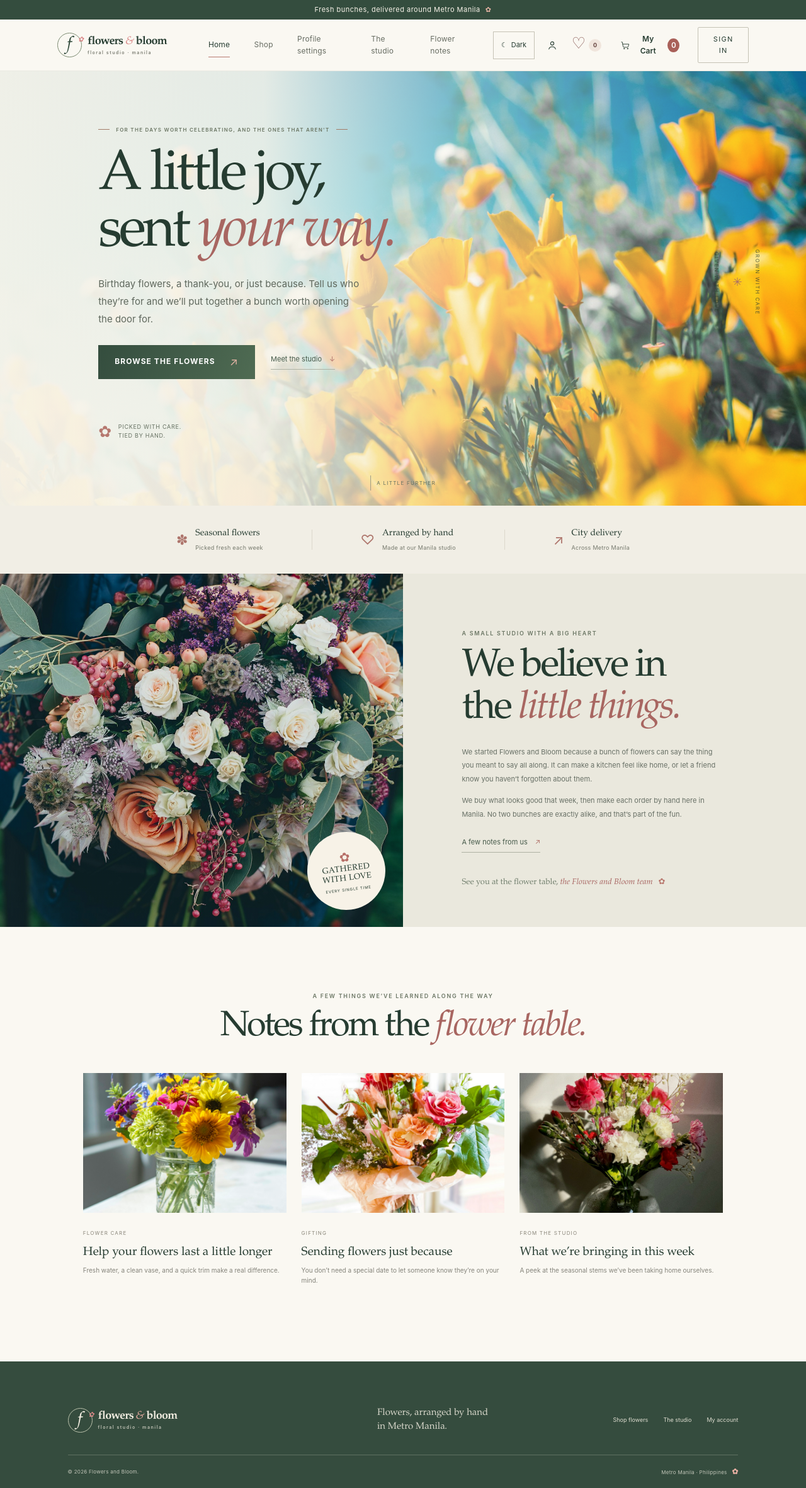
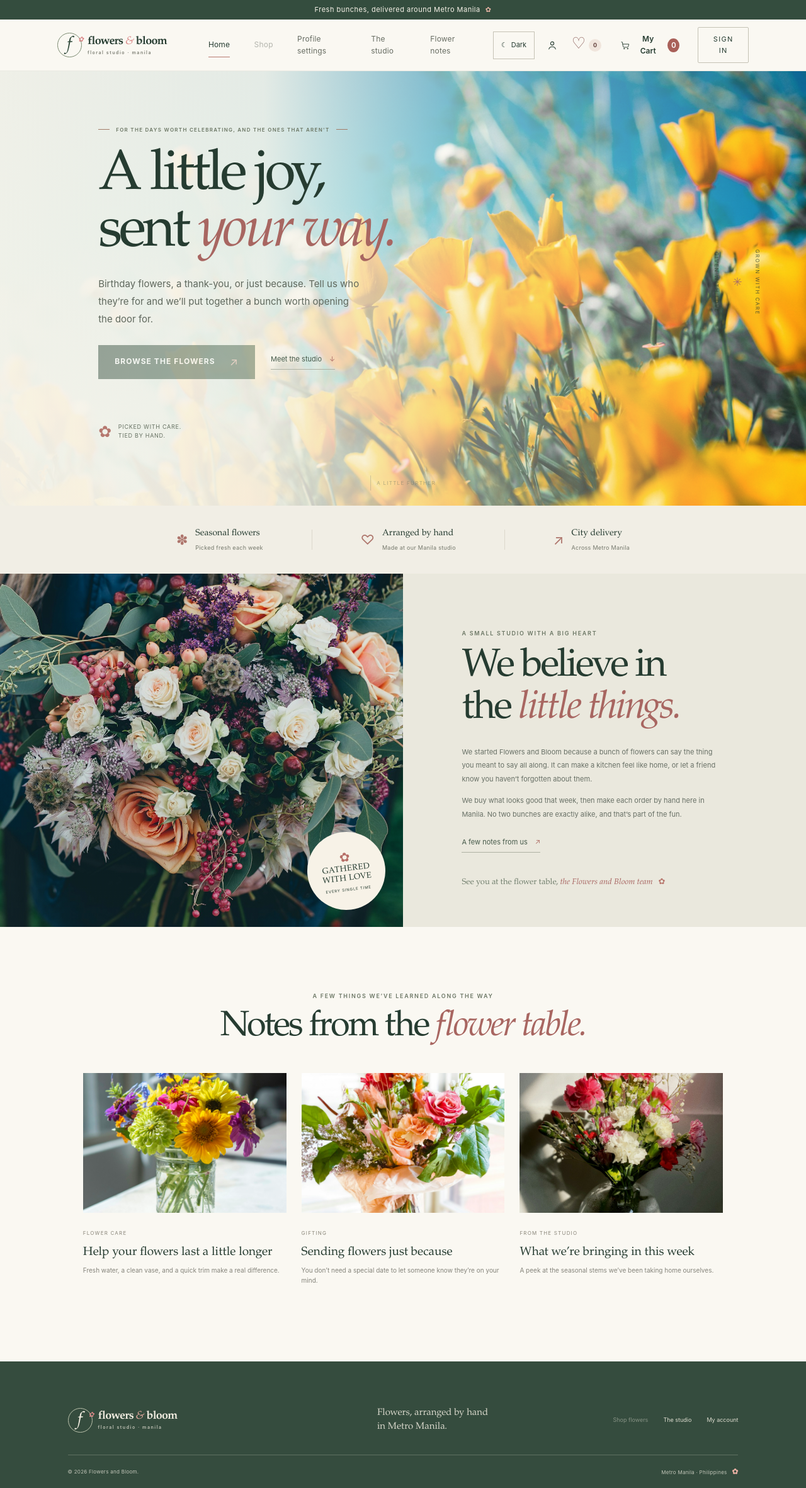
Before and after one commit to vernecles12/flowers-and-bloom, a PHP site: page / in a window 1280 px wide. Shown: the whole page at 63% size. Run offline with PHP 8.4, Linux system fonts and the light colour scheme; some libraries are stand-ins or nearby versions.

Commit message:
Style disabled Shop links for guest users

```diff
--- a/assets/css/styles.css
+++ b/assets/css/styles.css
@@ -37,6 +37,7 @@ button:focus-visible, a:focus-visible, input:focus-visible, textarea:focus-visib
 .main-nav { display: flex; align-items: center; gap: clamp(20px,3vw,43px); height: 100%; }
 .nav-link { height: 100%; display: inline-flex; align-items: center; color: #686d63; font-size: 12px; letter-spacing: .015em; position: relative; transition: color .2s; }
 .nav-link:hover, .nav-link.active { color: var(--ink); }
+.shop-link-disabled { opacity: .48; cursor: not-allowed !important; pointer-events: none; }
 .nav-link.active::after { content: ""; height: 1px; background: #b77970; position: absolute; bottom: 21px; left: 0; right: 0; }
 .header-actions { display: flex; align-items: center; gap: 19px; }
 .icon-button, .cart-shortcut { display: inline-flex; align-items: center; justify-content: center; border: 0; padding: 0; background: none; cursor: pointer; color: var(--ink); }
```
